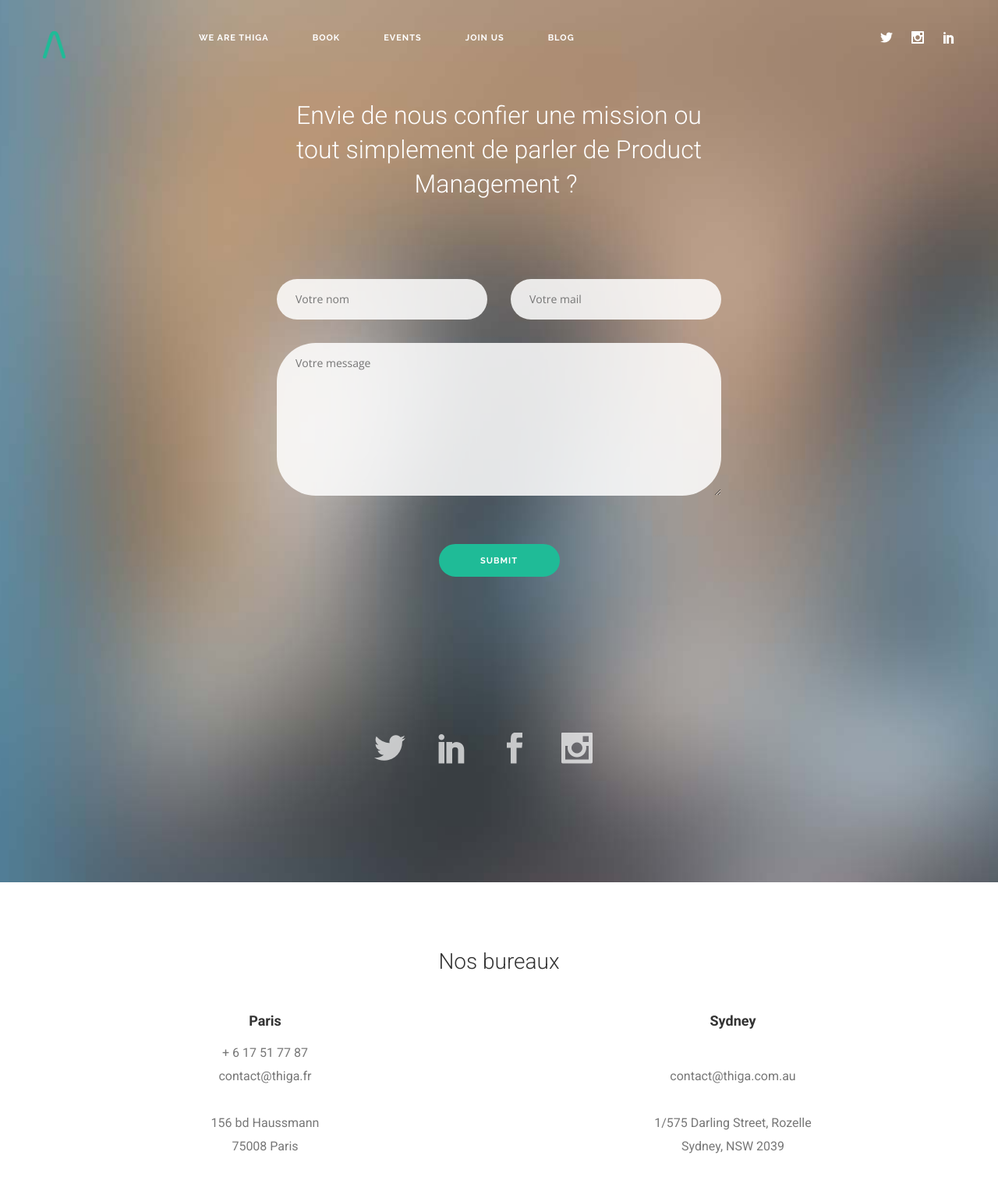
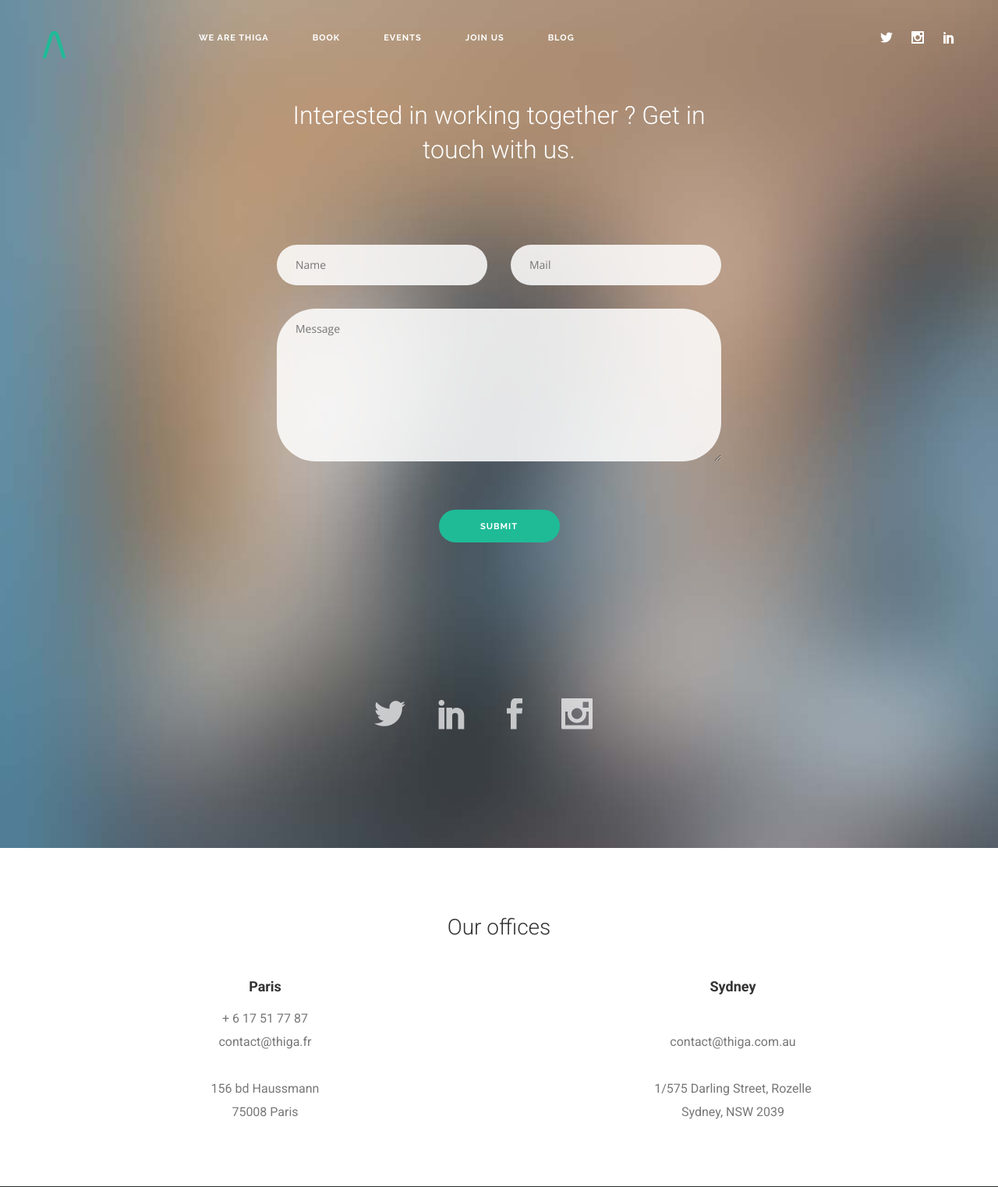
Before and after one commit to AlexAlemp/site_thiga_australia, a PHP site: page /contact in a window 1280 px wide. Shown: the top 1523 px of the page at 78% size. Run offline with PHP 8.4, Linux system fonts and the light colour scheme.

Commit message:
formulaire de contact

```diff
--- a/contact.php
+++ b/contact.php
@@ -29,7 +29,7 @@
                 <div class="container">
                     <div class="row">
                         <div class="col-md-6 col-md-offset-3 col-sm-8 col-sm-offset-2 text-center">
-                            <h1 class="text-white">Envie de nous confier une mission ou tout simplement de parler de Product Management ?&nbsp;</h1>
+                            <h1 class="text-white">Interested in working together ? Get in touch with us.</h1>
                         </div>
                     </div>
 
@@ -37,17 +37,17 @@
                         <form class="email-form">
                             <div class="row">
                                 <div class="col-md-3 col-sm-4 col-sm-offset-2 col-md-offset-3">
-                                    <input class="form-name validate-required" type="text" placeholder="Votre nom" name="name">
+                                    <input class="form-name validate-required" type="text" placeholder="Name" name="name">
                                 </div>
 
                                 <div class="col-md-3 col-sm-4">
-                                    <input class="form-email validate-required validate-email" type="text" placeholder="Votre mail" name="email">
+                                    <input class="form-email validate-required validate-email" type="text" placeholder="Mail" name="email">
                                 </div>
                             </div>
 
                             <div class="row">
                                 <div class="col-md-6 col-sm-8 col-sm-offset-2 col-md-offset-3 text-center">
-                                    <textarea class="form-message validate-required" rows="7" name="message" placeholder="Votre message"></textarea>
+                                    <textarea class="form-message validate-required" rows="7" name="message" placeholder="Message"></textarea>
                                     <button type="button" id="contactFormSubmitButton" class="btn btn-primary9 btn-filled" value="Send Form">Submit</button>
                                     <div class="form-success">
                                         <span class="text-white">Message sent !</span>
@@ -70,7 +70,7 @@
                                         </a>
                                     </li>
                                     <li>
-                                        <a target="_blank" href="https://www.linkedin.com/company-beta/4998677/">
+                                        <a target="_blank" href="https://www.linkedin.com/showcase/11234225/">
                                             <i class="icon social_linkedin"></i>
                                         </a>
                                     </li>
@@ -99,7 +99,7 @@
 				<div class="container">
 					<div class="row">
 							<div class="col-sm-12 text-center">
-								<h2>Nos bureaux<br><br>
+								<h2>Our offices<br><br>
 								</h2>
 							</div>
 					</div>
```
Also changed, not shown: navigation.php (+0 -8 lines).
